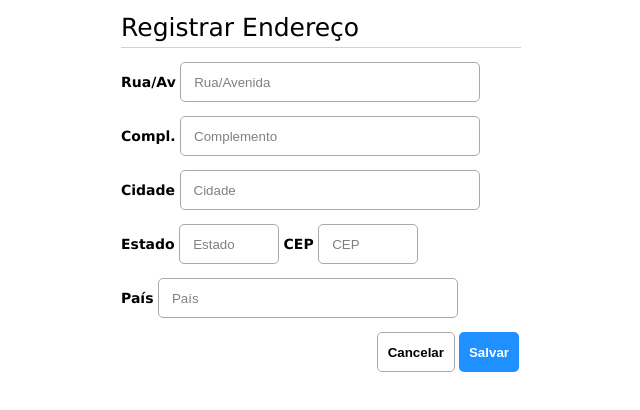
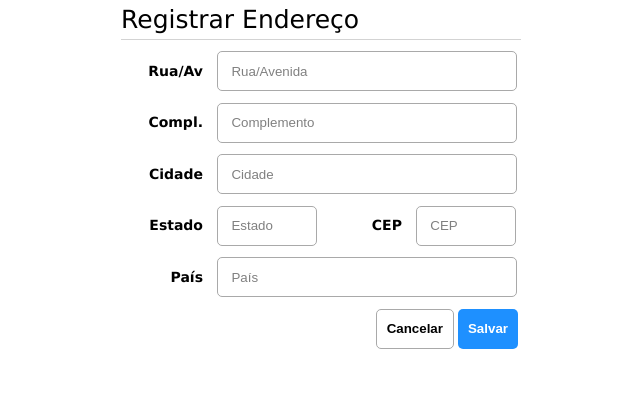
Before and after one commit to DanGM96/cc-pi-2020, a plain HTML site: page Lista-04/Ex01d/index.html in a window 1280 px wide. Shown: the whole page, without its empty margins (319-959 px from the left). Drawn offline with Linux system fonts and the light colour scheme.

Commit message:
Lista 04, Exercício 01d completo

```diff
--- a/Lista-04/Ex01d/index.html
+++ b/Lista-04/Ex01d/index.html
@@ -26,7 +26,7 @@
             <p>
                 <span>Estado</span>
                 <input class="small-input" type="text" placeholder="Estado">
-                <span>CEP</span>
+                <span style="width: 22.5%;">CEP</span>
                 <input class="small-input" type="number" placeholder="CEP">
             </p>
             <p>
--- a/Lista-04/Ex01d/style.css
+++ b/Lista-04/Ex01d/style.css
@@ -1,33 +1,49 @@
 * {
     box-sizing: border-box;
+    margin: 0;
+    padding: 0;
+    border: none;
 }
 
 .container {
     font-family: Verdana, Geneva, Tahoma, sans-serif;
     display: grid;
     justify-content: center;
-    margin: 0 auto;
 }
 
 .titulo {
     font-size: 25px;
     padding: 5px 0;
-    margin: 0;
 }
+
+/* Formulário */
 
 form {
     border-top: 1px solid lightgray;
     width: 400px;
     font-size: 14px;
+    padding-top: 11px;
 }
+
+/* Tudo dentro do Formulário */
 
 form * {
     border-radius: 5px;
 }
 
+/* Todos os SPANs dentro do Formulário */
+
 form span {
+    display: inline-block;
     font-weight: bold;
+    width: 23%;
+    height: 40px;
+    margin: 0;
+    text-align: right;
+    padding-right: 10px;
 }
+
+/* Todos os INPUTs dentro do Formulário */
 
 form input {
     border: 1px solid darkgray;
@@ -35,22 +51,25 @@ form input {
     padding: 13px;
 }
 
+/* Caixas maiores */
+
 .big-input {
-    width: 300px;
+    width: 75%;
 }
 
+/* Caixas menores */
+
 .small-input {
-    width: 100px;
+    width: 25%;
 }
 
-/* Input NUMBER: Chrome, Safari, Edge, Opera */
+/* Removendo os botoes do Input NUMBER: Chrome, Safari, Edge, Opera */
 
 input::-webkit-outer-spin-button, input::-webkit-inner-spin-button {
     -webkit-appearance: none;
-    margin: 0;
 }
 
-/* Input NUMBER: Firefox */
+/* Removendo os botoes do Input NUMBER: Firefox */
 
 input[type=number] {
     -moz-appearance: textfield;
@@ -60,9 +79,13 @@ p {
     align-self: center;
 }
 
+/* Todos os placeholders dentro de P */
+
 p>*::placeholder {
     color: gray;
 }
+
+/* Botão Cancelar */
 
 button {
     height: 40px;
@@ -79,12 +102,15 @@ button:hover {
     background-color: #eeeeee;
 }
 
+/* Botão Salvar */
+
 input[type=submit] {
     color: white;
     background-color: dodgerblue;
     border: 0;
     font-weight: bold;
-    margin: 0 2px;
+    margin-left: 2px;
+    margin-right: 3px;
     padding: 10px;
     float: right;
 }
```
